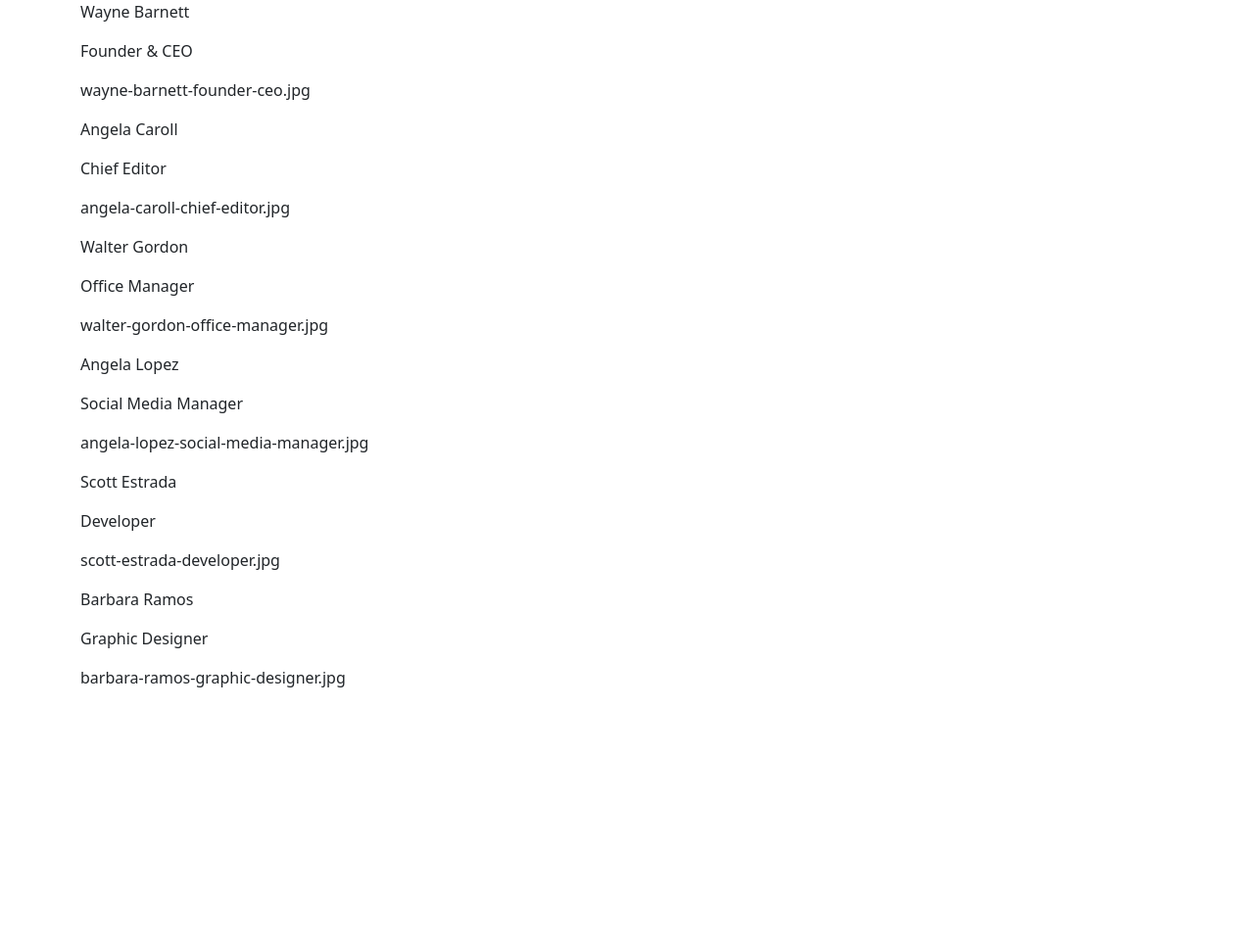
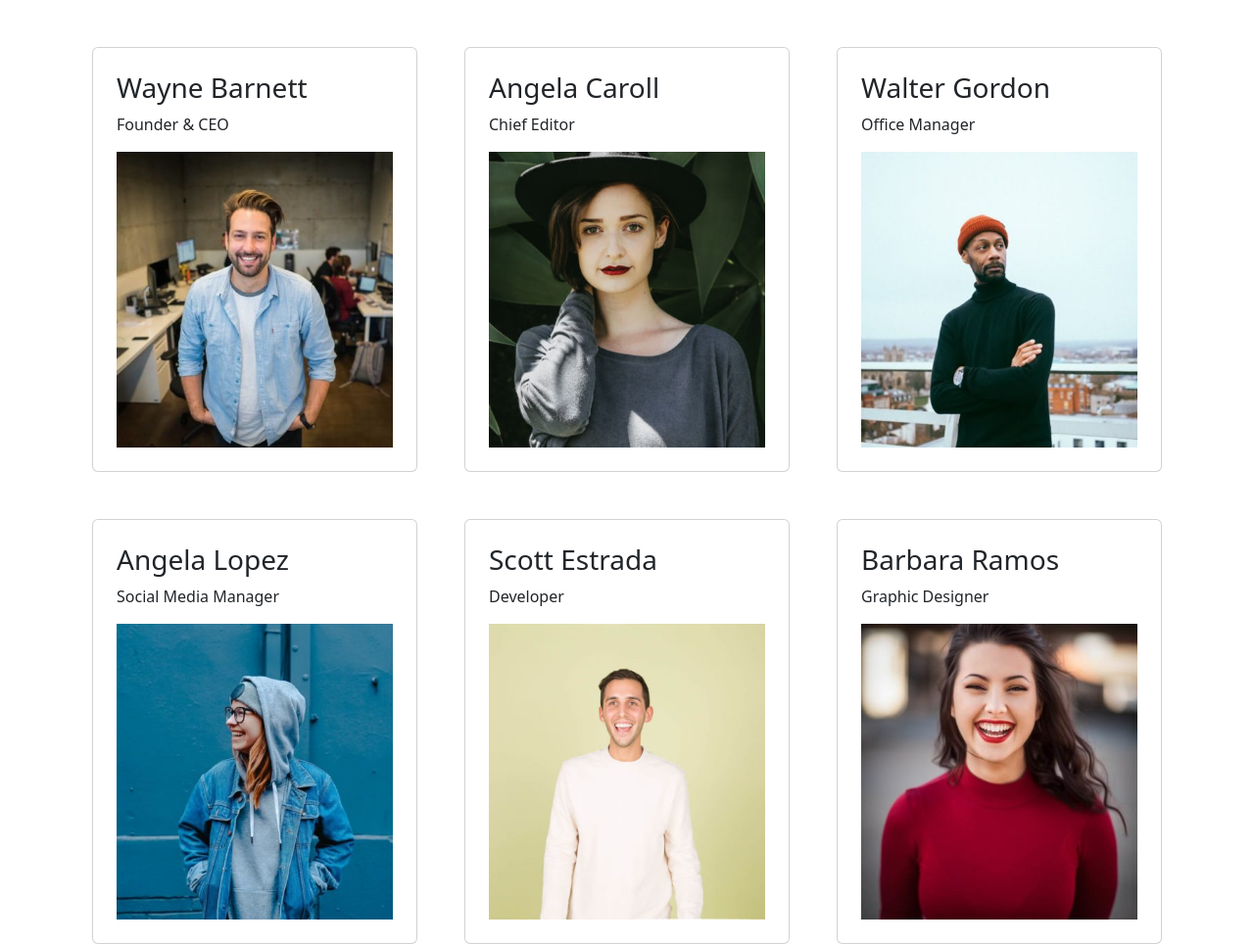
Before and after one commit to fraberret/js-our-team, a plain HTML site: page index.html in a window 1280 px wide. Shown: the whole page at 98% size. Before the commit the page ends 800 px from the top, so only its background shows below. Drawn offline with nearby package versions, Linux system fonts and the light colour scheme.

Commit message:
fix code and add cards on page

```diff
--- a/assets/js/main.js
+++ b/assets/js/main.js
@@ -34,7 +34,7 @@ const team = [
 ];
 
 // seleziono l'elemento dalla DOM
-let rowElement=document.querySelector('.row')
+let rowElement = document.querySelector('.row')
 
 //1. stampare su console le informazioni di nome, ruolo e la stringa della foto
 // ciclo dentro l'array 'team' per selezionare il singolo lavoratore
@@ -43,22 +43,30 @@ for (let i = 0; i < team.length; i++) {
     console.log(member);
 
     // ciclo dentro l'oggetto per selezionare i valori
-    for (let key in member) {
 
-        // salvo in una variabile i valori
-        let memberValue = member[key]
 
-        // li loggo in console
-        console.log(memberValue);
+    // salvo in una variabile i valori
 
-        //creo una const dove salvo il markup con i valori
-        const markup= `<p>${memberValue}</p>`
 
-        // stampo all'interno la const contenente il markup con innerHTML
-        rowElement.innerHTML+= markup
-    }
+    let memberNome = member.name
+    let memberRole = member.role
+    let memberImg = member.image
+
+
+
+
+
+    // li loggo in console
+    console.log(memberNome);
+
+
+
+    //creo una const dove salvo il markup con i valori
+    const markup= ` <div class="col-4 g-5"><div class="card p-4"><h3>${memberNome}</h3> <p>${memberRole}</p> <img src="../assets/img/${memberImg}" alt=""></div></div>`
+
+    // stampo all'interno la const contenente il markup con innerHTML
+    rowElement.innerHTML+= markup
+
 
 
 }
-
-//2. stampare le stesse informazioni su DOM sottoforma di stringhe
```
Also changed, not shown: index.html (line endings or trailing spaces).
